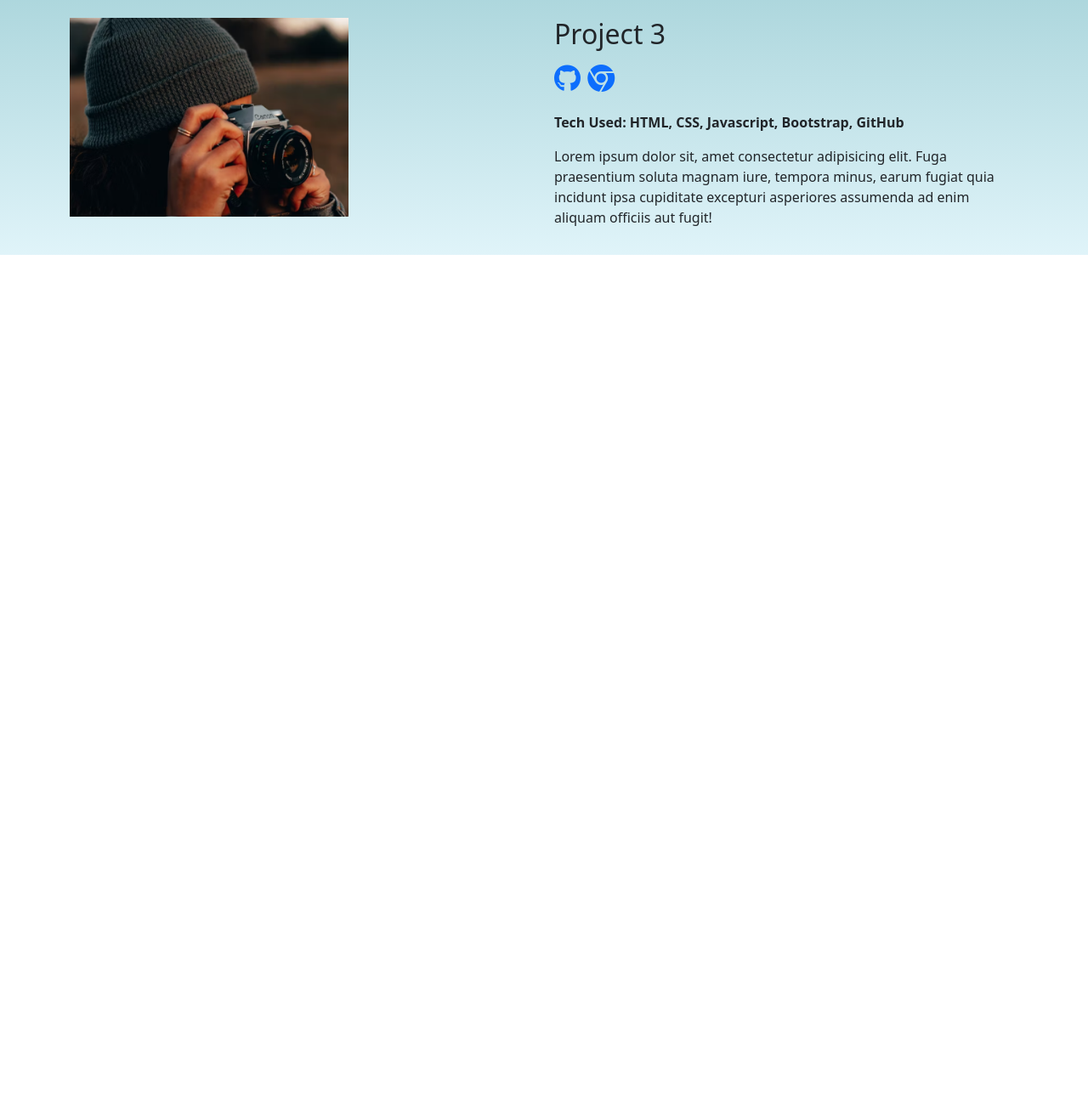
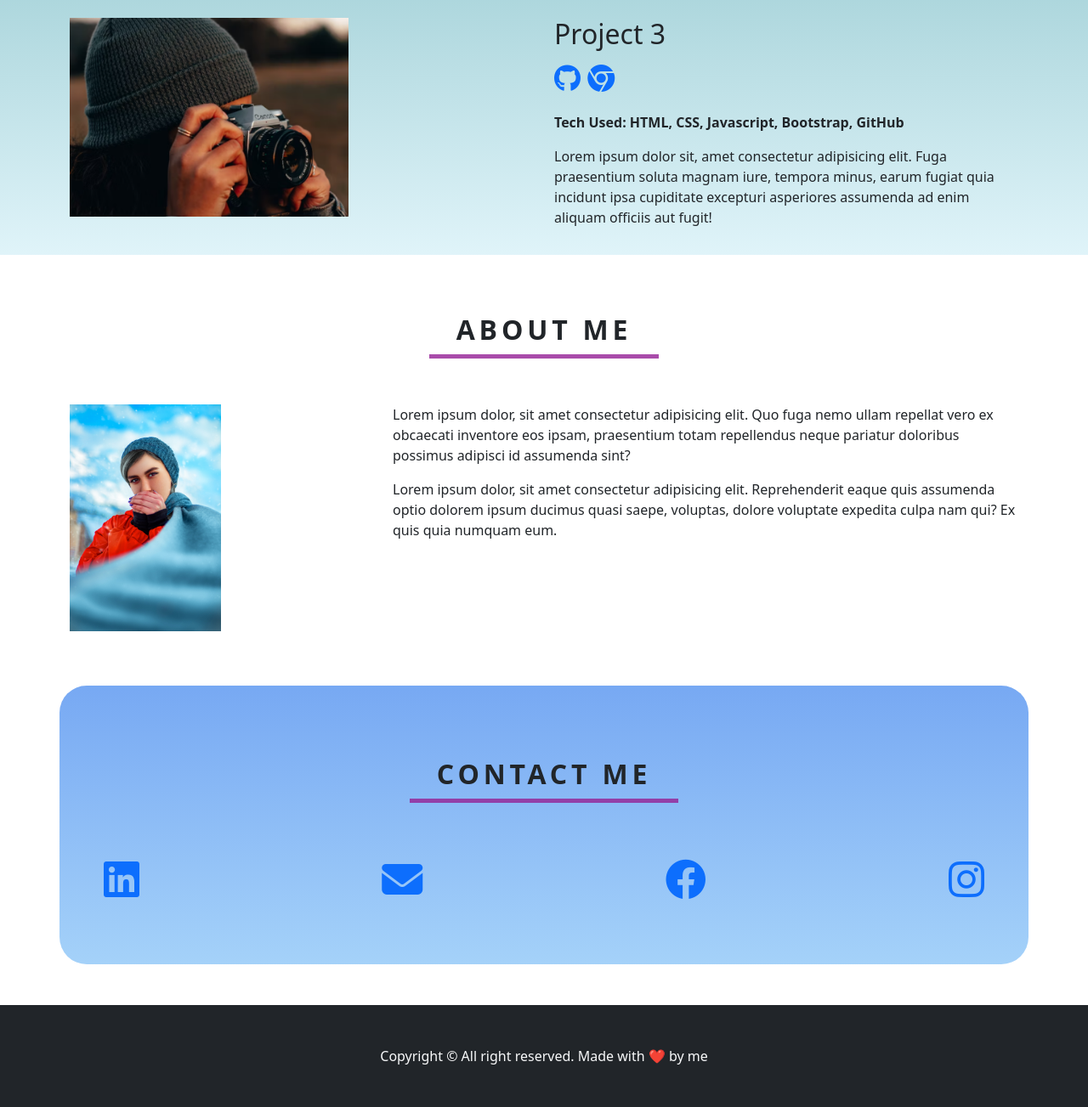
Before and after one commit to Emprcode/portfolio, a plain HTML site: page index.html in a window 1280 px wide. Shown: the part 1716-3019 px from the top of the page at 85% size. Before the commit the page ends 2016 px from the top, so only its background shows below. Drawn offline with nearby package versions, Linux system fonts and the light colour scheme.

Commit message:
more update made

```diff
--- a/index.html
+++ b/index.html
@@ -108,7 +108,7 @@
         <!-- project1 -->
         <div class="row">
           <div class="col-md">
-            <img src="/assets/img3.png" alt="portfolio project" width="60%">
+            <img src="/assets/img11.png" alt="portfolio project" width="60%">
 
           </div>
           <div class="col">
@@ -159,9 +159,51 @@
       </div>
     </div>
 
+    <!-- about me  -->
+
+    <div class="container">
+      <div class="title">
+        <span>ABOUT ME</span>
+      </div>
+      <div class="row">
+        <div class="col-md-4 mb-3">
+          <img src="/assets/about.jpg" alt="some img" width="50%">
+        </div>
+        <div class="col-md-8">
+          <p>Lorem ipsum dolor, sit amet consectetur adipisicing elit. Quo fuga nemo ullam repellat vero ex obcaecati inventore eos ipsam, praesentium totam repellendus neque pariatur doloribus possimus adipisci id assumenda sint? </p>
+          <p>Lorem ipsum dolor, sit amet consectetur adipisicing elit. Reprehenderit eaque quis assumenda optio dolorem ipsum ducimus quasi saepe, voluptas, dolore voluptate expedita culpa nam qui? Ex quis quia numquam eum.</p>
+        </div>
+      </div>
+    </div>
+
+
     <!-- contact me  -->
+    <div class="container contact rounded-5 p-3 mt-5">
+      <div class="title">
+        <span> CONTACT ME</span>
+      </div>
+
+      <!-- icons to link  -->
+
+      <div class="row mb-5">
+        <div class="col fa-3x d-flex justify-content-between px-5">
+          <a href="https://www.linkedin.com/in/naryal/" target="_blank"><i class="fa-brands fa-linkedin"></i></a>
+          <a href="mailto:your@email.com" target="_blank"><i class="fa-solid fa-envelope"></i></a>
+          <a href="https://www.facebook.com/" target="_blank"><i class="fa-brands fa-facebook"></i></a>
+          <a href="https://www.instagram.com/" target="_blank"><i class="fa-brands fa-instagram"></i></a>
+        </div>
+
+      </div>
+
+    </div>
+
 
     <!-- footer  -->
+
+    <footer class="bg-dark text-light p-5 text-center mt-5">
+      Copyright &copy; All right reserved. Made with ❤️ by me
+
+    </footer>
 
 
 
--- a/style.css
+++ b/style.css
@@ -63,3 +63,7 @@ text-fill-color: transparent;
 
 
 } */
+
+.contact{
+    background: linear-gradient(180deg, #1e70eb9a 0%, rgba(26, 140, 240, 0.397) 99.99%, rgba(31, 185, 90, 0.753) 100%);
+}
```
Also changed, not shown: assets/about.jpg (added), assets/img11.png (added).
